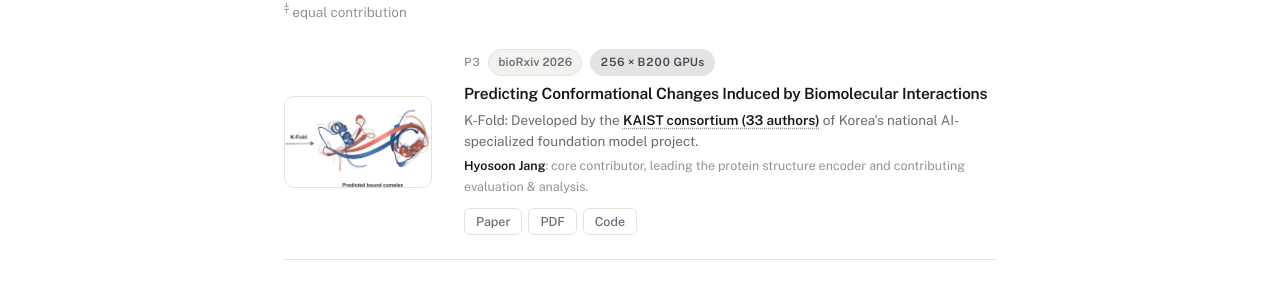
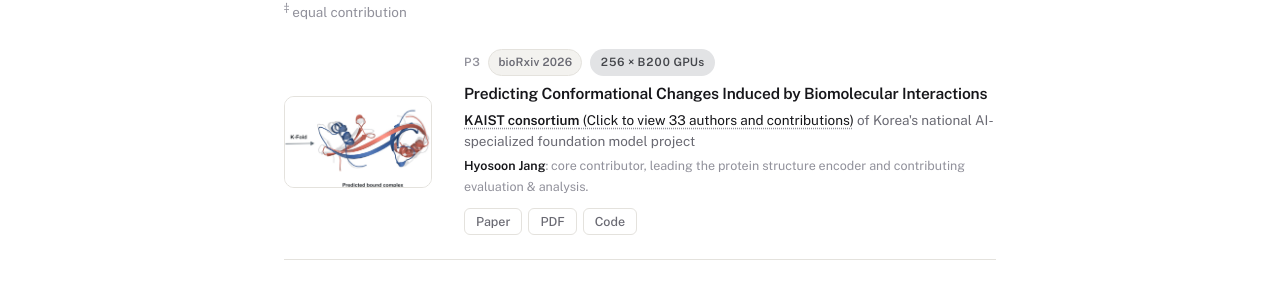
Before and after one commit to hsjang0/hsjang, a Jekyll site: the page built from index.html, in a window 1280 px wide and 1400 px high, scrolled down 872 px. Shown: the part 146-429 px from the top of the window. Built offline with Jekyll 4.4.1, drawn with Linux system fonts in a browser that asks for light colours.

Commit message:
Refine K-Fold consortium byline and author hint

```diff
--- a/_data/publications.yaml
+++ b/_data/publications.yaml
@@ -29,10 +29,9 @@ papers:
     authors: "Team KAIST (33 authors in alphabetical order)"
     note: "<strong>Hyosoon Jang</strong>: core contributor, leading the protein structure encoder and contributing evaluation &amp; analysis."
     team:
-      before: "K-Fold: Developed by the"
       name: "KAIST consortium"
       count: 33
-      after: "of Korea&#39;s national AI-specialized foundation model project."
+      after: "of Korea&#39;s national AI-specialized foundation model project"
       groups:
         - { role: "Project management", members: "Hyeongwoo Kim<sup>3,†,‡</sup>" }
         - { role: "Engineering lead", members: "Seonghwan Seo<sup>3,†</sup>" }
--- a/index.html
+++ b/index.html
@@ -141,7 +141,7 @@ title: Home
 
         <h3 class="paper-title">{{ paper.title }}</h3>
         {% if paper.team %}
-        <p class="paper-authors">{{ paper.team.before }} <button class="team-link" type="button" data-open="team-{{ paper.tag }}"><strong>{{ paper.team.name }} ({{ paper.team.count }} authors)</strong></button> {{ paper.team.after }}</p>
+        <p class="paper-authors">{{ paper.team.before }} <button class="team-link" type="button" data-open="team-{{ paper.tag }}"><strong>{{ paper.team.name }}</strong> (Click to view {{ paper.team.count }} authors and contributions)</button> {{ paper.team.after }}</p>
         <dialog class="sota-dialog team-dialog" id="team-{{ paper.tag }}" aria-label="Members of {{ paper.team.name }}">
           <button class="sota-close" type="button" data-close aria-label="Close">&times;</button>
           <h4 class="team-title">Members of the {{ paper.team.name }} <span>(alphabetical order)</span></h4>
```
Also changed, not shown: libs/custom/site.css.
